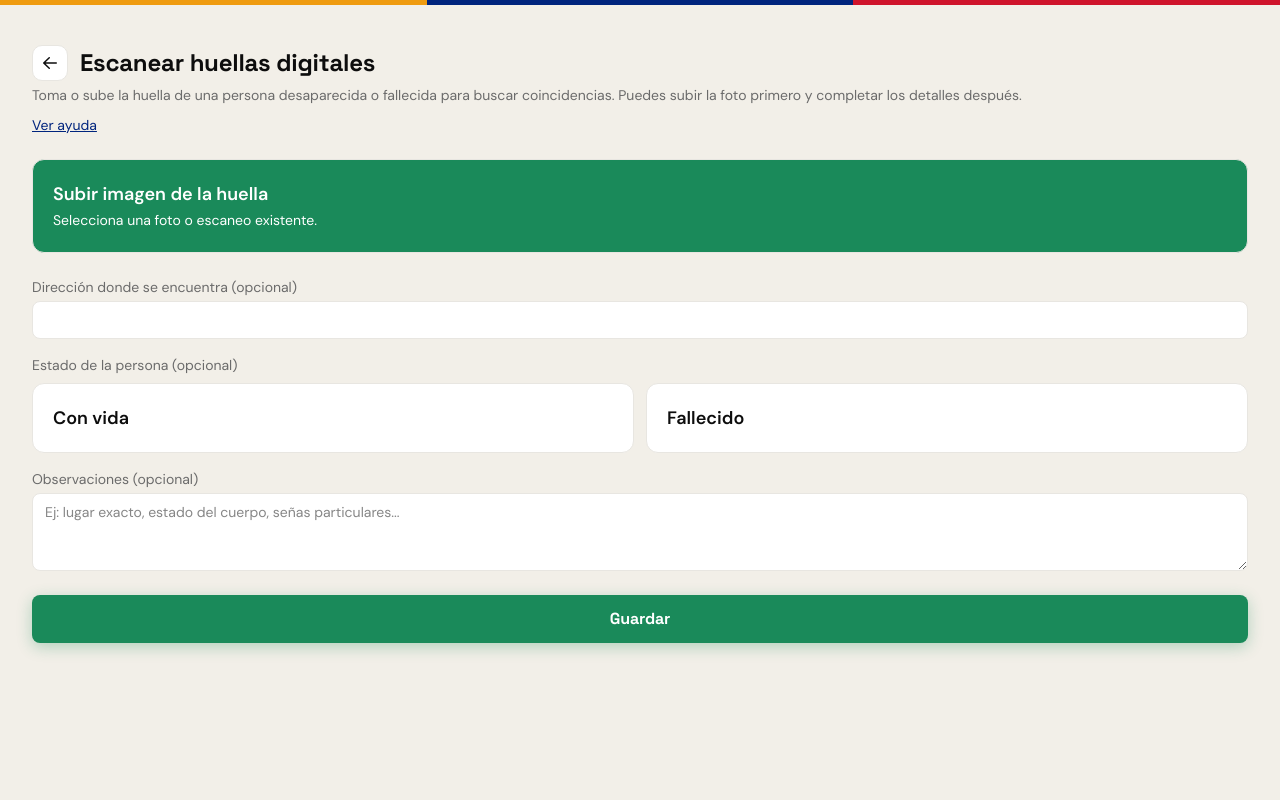
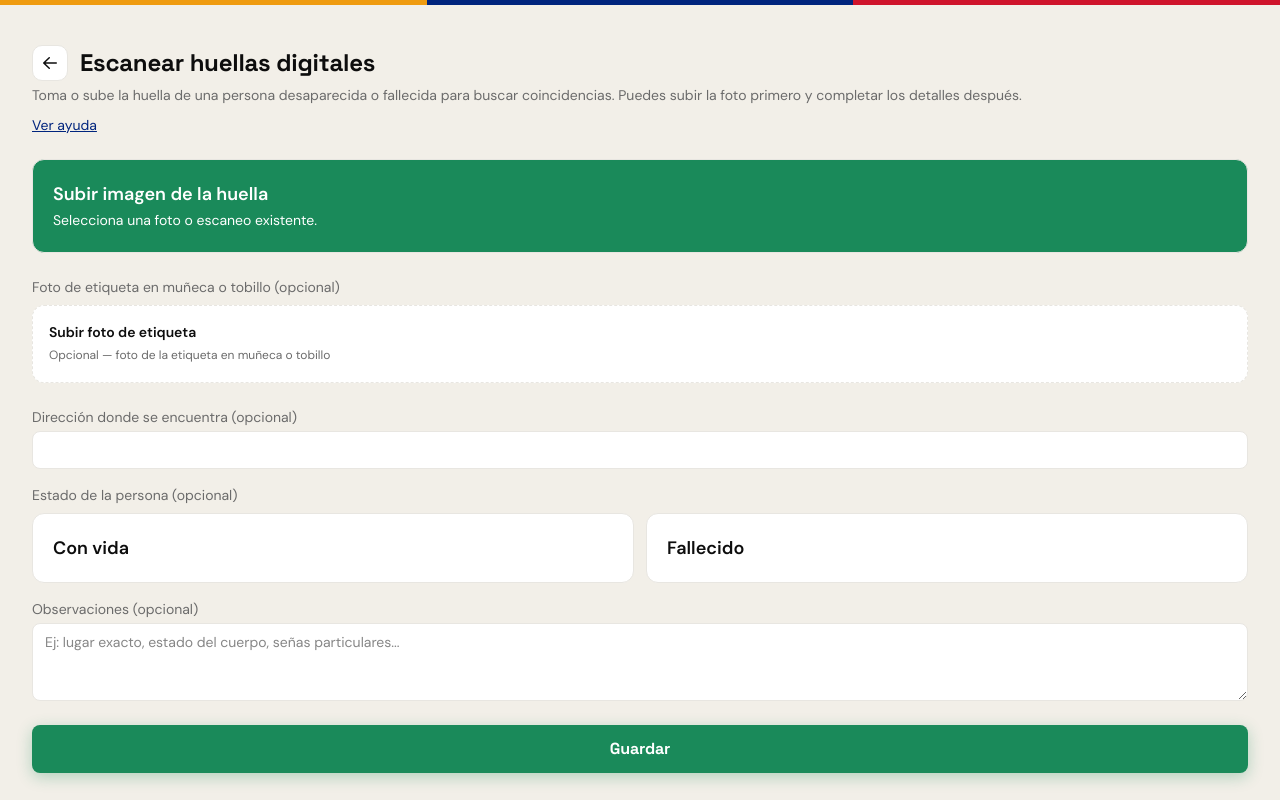
Before and after one commit to AGASocial/vzla-huellas, a Next.js app: page /escanear in a window 1280 px wide. Shown: the top 800 px of the page. Built offline with nearby package versions, Linux system fonts and the light colour scheme; no server answers.

Commit message:
feat: add optional etiqueta photo upload to escanear form

```diff
--- a/src/app/escanear/page.tsx
+++ b/src/app/escanear/page.tsx
@@ -19,6 +19,9 @@ export default function EscanearPage() {
   const [estado, setEstado] = useState<EstadoPersona>("");
   const [huella, setHuella] = useState<File | null>(null);
   const [previewUrl, setPreviewUrl] = useState<string | null>(null);
+  const etiquetaInputRef = useRef<HTMLInputElement>(null);
+  const [etiqueta, setEtiqueta] = useState<File | null>(null);
+  const [etiquetaPreviewUrl, setEtiquetaPreviewUrl] = useState<string | null>(null);
   const coordsRef = useRef<{ lat: number; lng: number } | null>(null);
 
   useEffect(() => {
@@ -30,6 +33,16 @@ export default function EscanearPage() {
     setPreviewUrl(url);
     return () => URL.revokeObjectURL(url);
   }, [huella]);
+
+  useEffect(() => {
+    if (!etiqueta) {
+      setEtiquetaPreviewUrl(null);
+      return;
+    }
+    const url = URL.createObjectURL(etiqueta);
+    setEtiquetaPreviewUrl(url);
+    return () => URL.revokeObjectURL(url);
+  }, [etiqueta]);
 
   function capturarUbicacion(timeout = 10000): Promise<{ lat: number; lng: number } | null> {
     if (!("geolocation" in navigator)) return Promise.resolve(null);
@@ -97,6 +110,7 @@ export default function EscanearPage() {
 
     const formData = new FormData();
     formData.append("huella", huella);
+    if (etiqueta) formData.append("etiqueta", etiqueta);
     formData.append("observaciones", observaciones);
     formData.append("direccion", direccion);
     formData.append("estado", estado);
@@ -203,6 +217,49 @@ export default function EscanearPage() {
         onChange={handleHuellaChange}
       />
 
+      {/* Foto de etiqueta */}
+      <div className="mb-6">
+        <p className="text-sm text-[var(--gris)] mb-2">Foto de etiqueta en muñeca o tobillo (opcional)</p>
+        {etiquetaPreviewUrl ? (
+          <div className="flex items-center gap-4">
+            <Image
+              src={etiquetaPreviewUrl}
+              alt="Etiqueta seleccionada"
+              width={80}
+              height={80}
+              unoptimized
+              className="rounded-lg w-20 h-20 object-cover border border-[var(--azul)]"
+            />
+            <div className="flex flex-col gap-2">
+              <p className="text-[var(--azul)] text-sm">Foto de etiqueta lista.</p>
+              <button
+                type="button"
+                onClick={() => etiquetaInputRef.current?.click()}
+                className="rounded-lg border border-[var(--gris-claro)] bg-white px-3 py-1.5 text-sm hover:border-[var(--oscuro)]/40"
+              >
+                Cambiar foto
+              </button>
+            </div>
+          </div>
+        ) : (
+          <button
+            type="button"
+            onClick={() => etiquetaInputRef.current?.click()}
+            className="w-full rounded-xl bg-white border border-dashed border-[var(--gris-claro)] hover:border-[var(--azul)] transition-colors p-4 text-left"
+          >
+            <span className="text-sm font-semibold text-[var(--oscuro)] block">Subir foto de etiqueta</span>
+            <span className="text-xs text-[var(--gris)]">Opcional — foto de la etiqueta en muñeca o tobillo</span>
+          </button>
+        )}
+        <input
+          ref={etiquetaInputRef}
+          type="file"
+          accept="image/*"
+          className="hidden"
+          onChange={(e) => { const f = e.target.files?.[0]; if (f) setEtiqueta(f); }}
+        />
+      </div>
+
       <form onSubmit={handleSubmit} className="grid grid-cols-1 sm:grid-cols-2 gap-4">
         <label className="sm:col-span-2 flex flex-col gap-1 text-sm text-[var(--gris)]">
           Dirección donde se encuentra (opcional)
```
